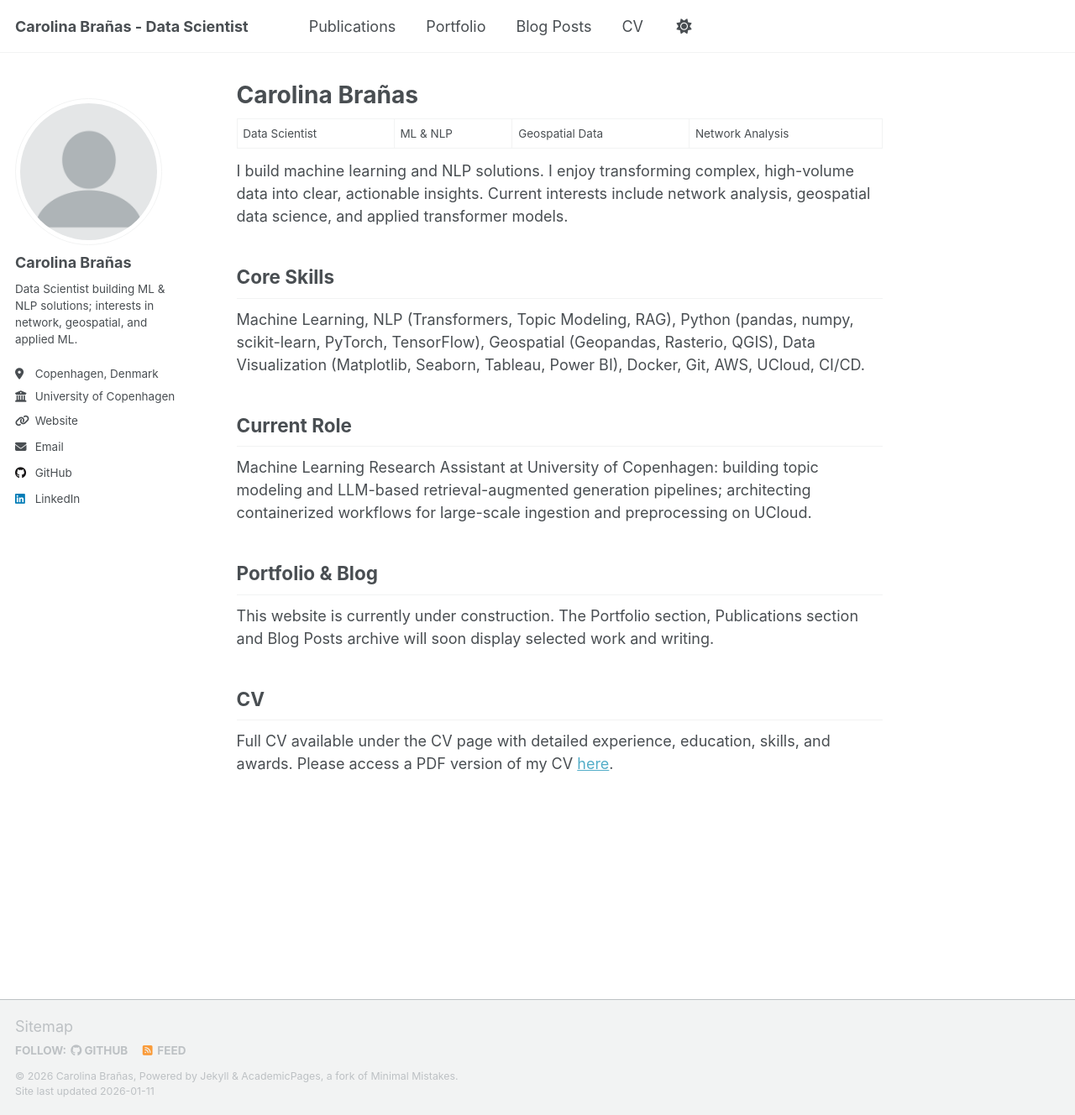
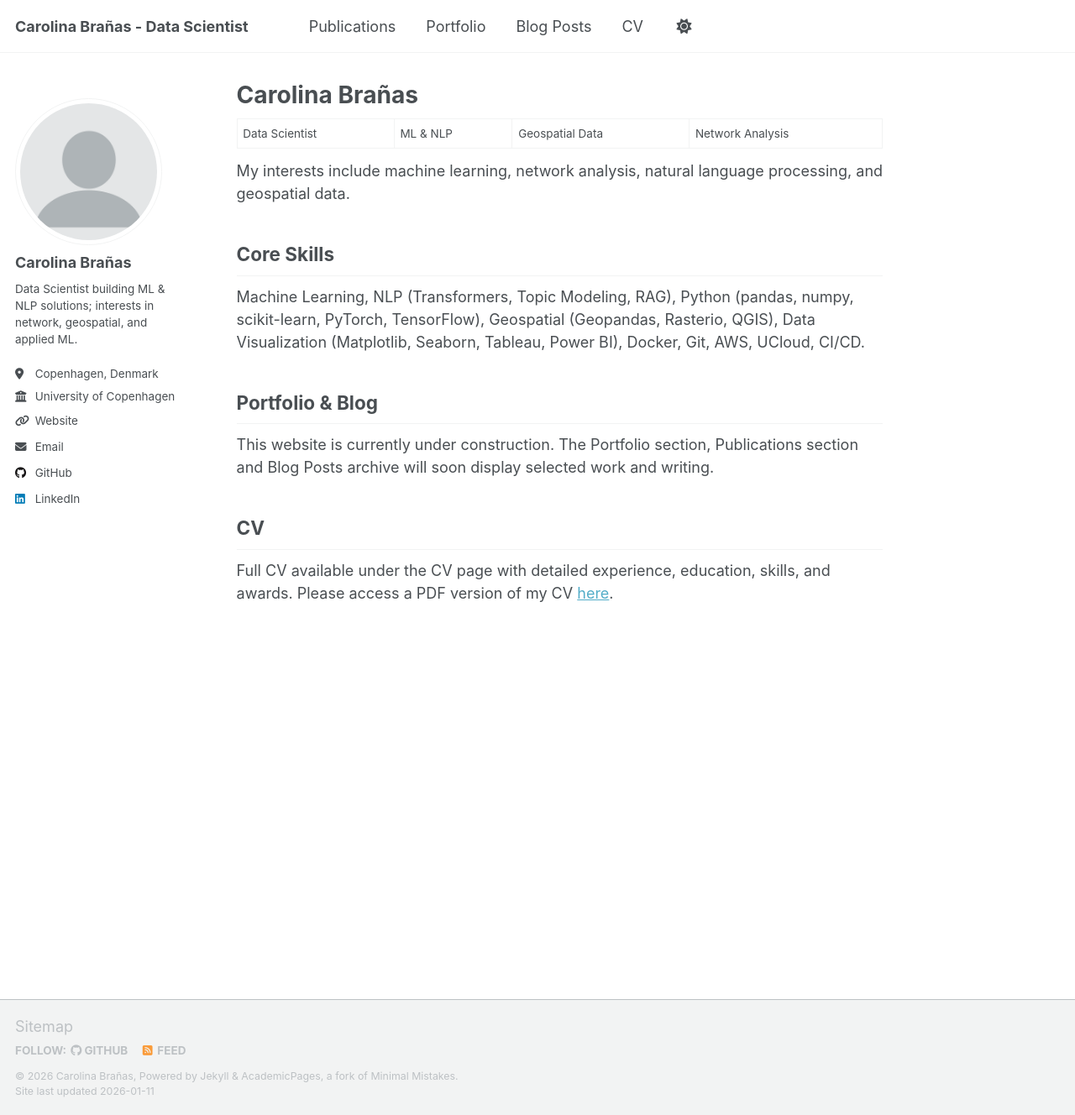
Before and after one commit to carobs9/carobs9.github.io, a Jekyll site: the page built from _pages/about.md, in a window 1280 px wide and 1328 px high. Shown: the whole window at 84% size. Built offline with Jekyll 4.4.1, drawn with Linux system fonts in a browser that asks for light colours; a script that is not in the unit is left out.

Commit message:
Updated CV with no pic

```diff
--- a/_pages/about.md
+++ b/_pages/about.md
@@ -9,15 +9,12 @@
 
 Data Scientist | ML & NLP | Geospatial Data | Network Analysis
 
-I build machine learning and NLP solutions. I enjoy transforming complex, high-volume data into clear, actionable insights. Current interests include network analysis, geospatial data science, and applied transformer models.
+My interests include machine learning, network analysis, natural language
+processing, and geospatial data.
 
 Core Skills
 ------
 Machine Learning, NLP (Transformers, Topic Modeling, RAG), Python (pandas, numpy, scikit-learn, PyTorch, TensorFlow), Geospatial (Geopandas, Rasterio, QGIS), Data Visualization (Matplotlib, Seaborn, Tableau, Power BI), Docker, Git, AWS, UCloud, CI/CD.
-
-Current Role
-------
-Machine Learning Research Assistant at University of Copenhagen: building topic modeling and LLM-based retrieval-augmented generation pipelines; architecting containerized workflows for large-scale ingestion and preprocessing on UCloud.
 
 Portfolio & Blog
 ------
@@ -25,4 +22,4 @@
 
 CV
 ------
-Full CV available under the CV page with detailed experience, education, skills, and awards. Please access a PDF version of my CV [here](/files/Carolina_Branas_RESUME.pdf).
+Full CV available under the CV page with detailed experience, education, skills, and awards. Please access a PDF version of my CV [here](/files/Carolina_Branas_Resume_no_pic.pdf).
```
Also changed, not shown: 2 other files.
